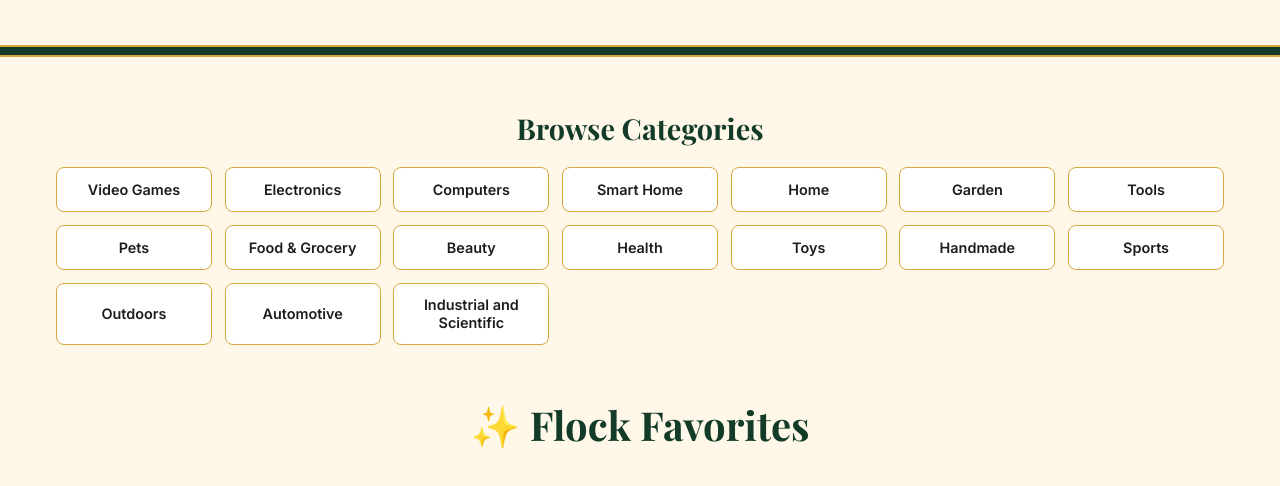
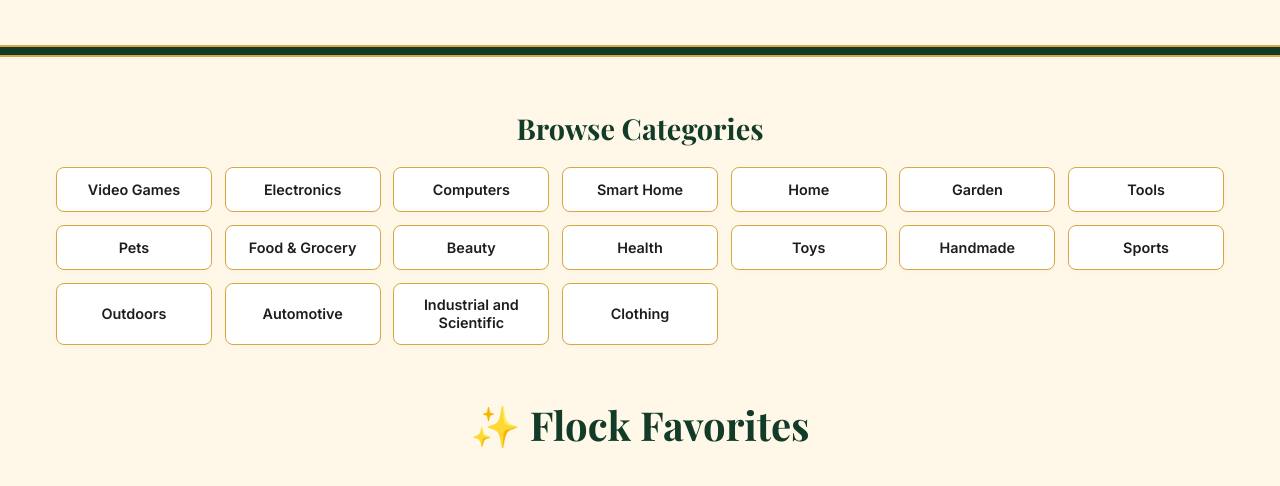
Before and after one commit to sheepknowbest/herdmentality, a website: page public/index.html in a window 1280 px wide. Shown: the part 642-1128 px from the top of the page. Drawn offline with nearby package versions, Linux system fonts and the light colour scheme; no server answers; a web font is replaced by a local one.

Commit message:
feat: add Clothing category and auto-mapping rules

```diff
--- a/public/main.js
+++ b/public/main.js
@@ -2,7 +2,7 @@ const CATEGORIES = [
   "Video Games", "Electronics", "Computers", "Smart Home",
   "Home", "Garden", "Tools", "Pets", "Food & Grocery",
   "Beauty", "Health", "Toys", "Handmade", "Sports",
-  "Outdoors", "Automotive", "Industrial and Scientific"
+  "Outdoors", "Automotive", "Industrial and Scientific", "Clothing"
 ];
 
 document.addEventListener('DOMContentLoaded', () => {
```
Also changed, not shown: public/admin.html (+2 -0 lines).
